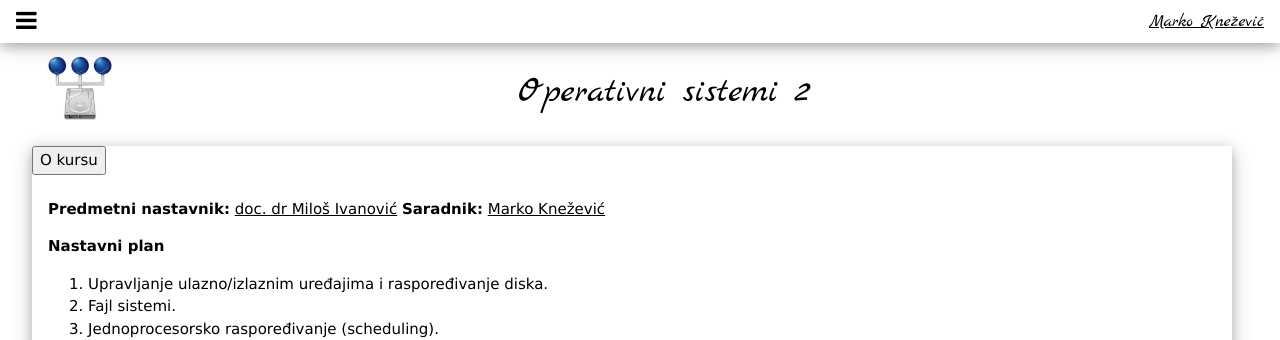
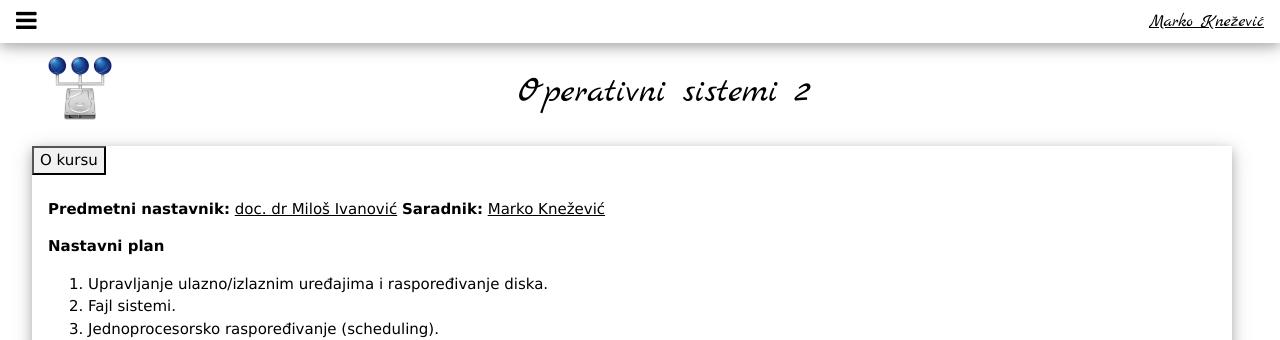
Before and after one commit to knezevicmarko/knezevicmarko.github.io, a Jekyll site: the page built from _os2/index.md, in a window 1280 px wide. Shown: the top 340 px of the page. Built offline with Jekyll 4.4.1, drawn with Linux system fonts in a browser that asks for light colours; nearby versions of some CDN libraries.

Commit message:
dorada boja

```diff
--- a/_layouts/kurs_index.html
+++ b/_layouts/kurs_index.html
@@ -11,7 +11,7 @@
 </div>
 
 <div class="w3-accordion w3-card-4 w3-margin">
-  <button onclick="toggleAcc('oContent')" class="w3-btn-block w3-left-align">
+  <button onclick="toggleAcc('oContent')" class="w3-btn-block w3-left-align w3-light-grey">
     O kursu
   </button>
   <div class="w3-accordion-content w3-padding" id="oContent">
@@ -28,12 +28,12 @@
 {% endfor %}
 {% assign mainCat = mcreate | remove_first: '|' | split: '|' | uniq %}
 {% for category in mainCat %}
-<div class="w3-accordion w3-card-4 w3-margin">
-  <button onclick="toggleAcc('{{ category }}')" class="w3-btn-block w3-left-align">
+<div class="w3-accordion w3-card-4 w3-margin w3-light-grey">
+  <button onclick="toggleAcc('{{ category }}')" class="w3-btn-block w3-left-align w3-light-grey">
     {{ category }}
   </button>
   <div class="w3-accordion-content w3-padding" id="{{ category }}">
-    <ul class="w3-ul w3-card-4">
+    <ul class="w3-ul w3-card-4 w3-white">
     {% for pg in site[page.collection] %}
       {% if pg.main_category == category and pg.active %}
         <li class="w3-padding-16">
```
